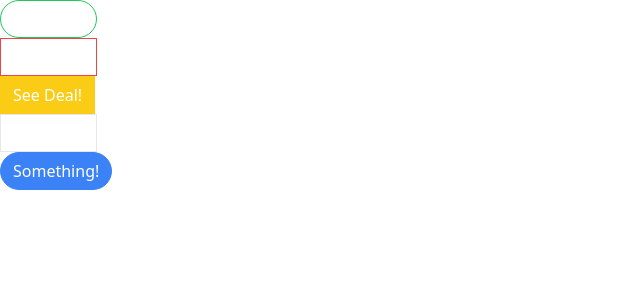
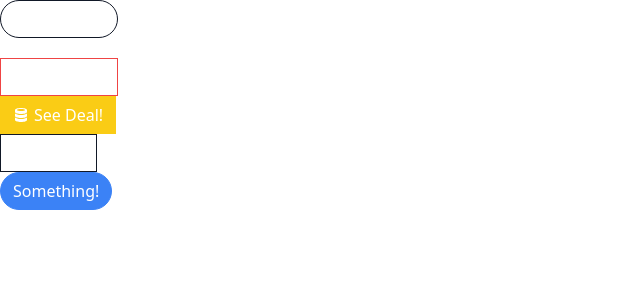
Before and after one commit to deveshsingh1-kiwi/comps, a React (Create React App) app: page / in a window 1280 px wide. Shown: the top 300 px of the page, without its empty margins (0-640 px from the left). Built offline with nearby package versions, Linux system fonts and the light colour scheme.

Commit message:
Using Icons in React Projects

```diff
--- a/package.json
+++ b/package.json
@@ -9,6 +9,7 @@
     "classnames": "^2.5.1",
     "react": "^18.2.0",
     "react-dom": "^18.2.0",
+    "react-icons": "4.6.0",
     "react-scripts": "5.0.1",
     "web-vitals": "^2.1.4"
   },
--- /dev/null
+++ b/postcss.config.js
@@ -0,0 +1,6 @@
+module.exports = {
+  plugins: {
+    tailwindcss: {},
+    autoprefixer: {},
+  },
+}
--- a/src/App.js
+++ b/src/App.js
@@ -1,19 +1,36 @@
+import { GoBell, GoCloudDownload, GoDatabase } from "react-icons/go";
 import Button from "./Button";
+
 function App() {
+  const handleClick = () => {
+    console.log("Clicked!");
+  };
+
   return (
     <div>
       <div>
-        <Button success rounded outline>
+        <Button
+          secondary
+          outline
+          rounded
+          className="mb-5"
+          onClick={handleClick}
+        >
+          <GoBell />
           Click me!!
         </Button>
       </div>
       <div>
-        <Button danger outline>
+        <Button danger outline onMouseEnter={handleClick}>
+          <GoCloudDownload />
           Buy Now!
         </Button>
       </div>
       <div>
-        <Button warning>See Deal!</Button>
+        <Button warning onMouseLeave={handleClick}>
+          <GoDatabase />
+          See Deal!
+        </Button>
       </div>
       <div>
         <Button secondary outline>
--- a/src/Button.js
+++ b/src/Button.js
@@ -9,10 +9,14 @@ function Button({
   danger,
   outline,
   rounded,
+  ...rest
 }) {
-  const classes = className("px-3 py-1.5 border", {
+  const classes = className(
+    rest.className,
+    "flex items-center px-3 py-1.5 border",
+    {
       "border-blue-500 bg-blue-500 text-white": primary,
-    "border-grey-900 bg-grey-900 text-white": secondary,
+      "border-gray-900 bg-gray-900 text-white": secondary,
       "border-green-500 bg-green-500 text-white": success,
       "border-yellow-400 bg-yellow-400 text-white": warning,
       "border-red-500 bg-red-500 text-white": danger,
@@ -23,12 +27,18 @@ function Button({
       "text-green-500": outline && success,
       "text-yellow-400": outline && warning,
       "text-red-500": outline && danger,
-  });
-  return <button className={classes}> {children} </button>;
+    }
+  );
+
+  return (
+    <button {...rest} className={classes}>
+      {children}
+    </button>
+  );
 }
 
 Button.propTypes = {
-  checkVarianceValue: ({ primary, secondary, success, warning, danger }) => {
+  checkVariationValue: ({ primary, secondary, success, warning, danger }) => {
     const count =
       Number(!!primary) +
       Number(!!secondary) +
@@ -38,7 +48,7 @@ Button.propTypes = {
 
     if (count > 1) {
       return new Error(
-        "Only one of primary, secondary, success, warning, danger can be true."
+        "Only one of primary, secondary, success, warning, danger can be true"
       );
     }
   },
--- a/src/index.css
+++ b/src/index.css
@@ -1,3 +1,7 @@
 @tailwind base;
 @tailwind components;
 @tailwind utilities;
+
+button > svg {
+  margin-right: 5px;
+}
--- a/src/index.js
+++ b/src/index.js
@@ -3,5 +3,7 @@ import React from "react";
 import ReactDOM from "react-dom/client";
 import App from "./App";
 
-const root = ReactDOM.createRoot(document.getElementById("root"));
+const el = document.getElementById("root");
+const root = ReactDOM.createRoot(el);
+
 root.render(<App />);
```
Also changed, not shown: 1 other file (tests, documents, lock files or other folders). Lines whose indentation alone changed are shown as unchanged.
